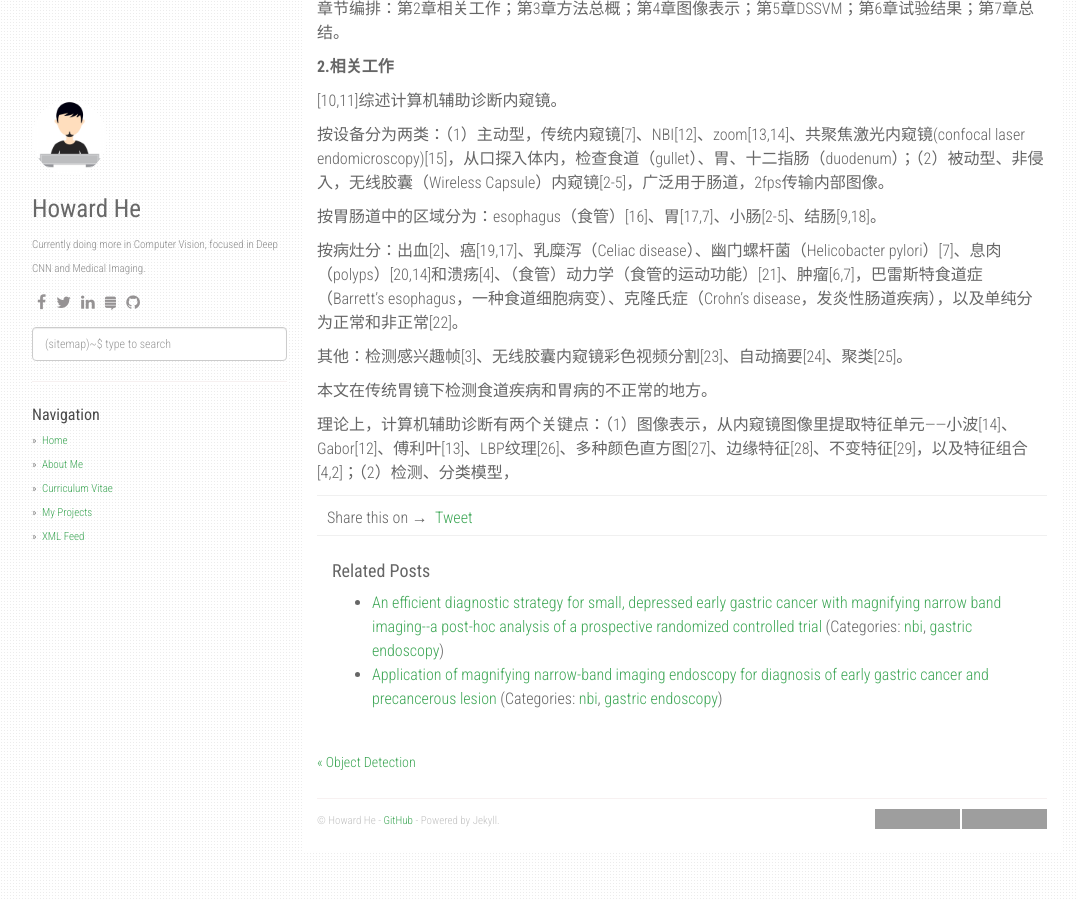
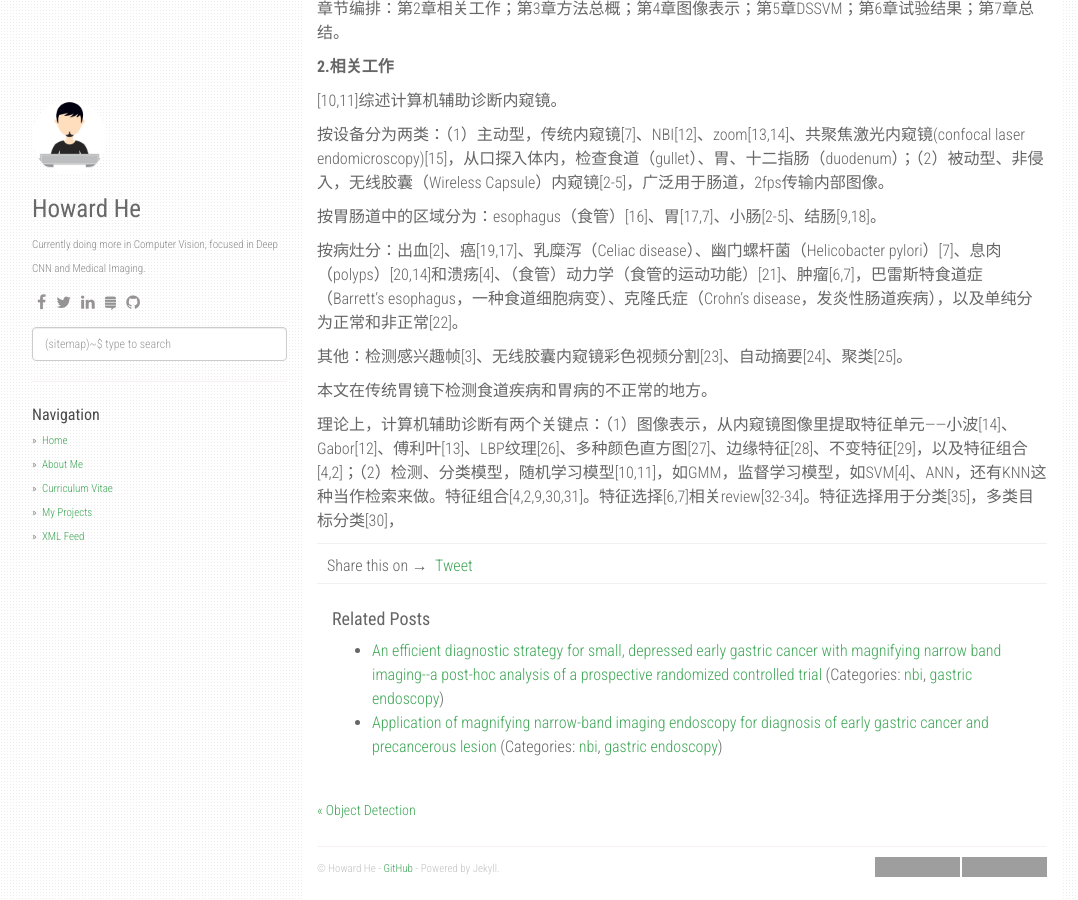
Before and after one commit to howardchina/howardchina.github.io, a Jekyll site: the page built from _posts/2018-12-16-computer-aided-endoscopy.md, in a window 1280 px wide and 900 px high, scrolled down 1631 px. Shown: the whole window, without its empty margins (53-1131 px from the left). Built offline with Jekyll 4.4.1, drawn with Linux system fonts in a browser that asks for light colours; nearby versions of some CDN libraries; comment, search, counter and statistics services are not loaded; grey boxes are pictures that could not be loaded.

Commit message:
fast update

```diff
--- a/_posts/2018-12-16-computer-aided-endoscopy.md
+++ b/_posts/2018-12-16-computer-aided-endoscopy.md
@@ -80,4 +80,4 @@ categories: [gastric endoscopy,computer aided diagnosis]
 
 本文在传统胃镜下检测食道疾病和胃病的不正常的地方。
 
-理论上，计算机辅助诊断有两个关键点：（1）图像表示，从内窥镜图像里提取特征单元——小波[14]、Gabor[12]、傅利叶[13]、LBP纹理[26]、多种颜色直方图[27]、边缘特征[28]、不变特征[29]，以及特征组合[4,2]；（2）检测、分类模型，
+理论上，计算机辅助诊断有两个关键点：（1）图像表示，从内窥镜图像里提取特征单元——小波[14]、Gabor[12]、傅利叶[13]、LBP纹理[26]、多种颜色直方图[27]、边缘特征[28]、不变特征[29]，以及特征组合[4,2]；（2）检测、分类模型，随机学习模型[10,11]，如GMM，监督学习模型，如SVM[4]、ANN，还有KNN这种当作检索来做。特征组合[4,2,9,30,31]。特征选择[6,7]相关review[32-34]。特征选择用于分类[35]，多类目标分类[30]，
```
